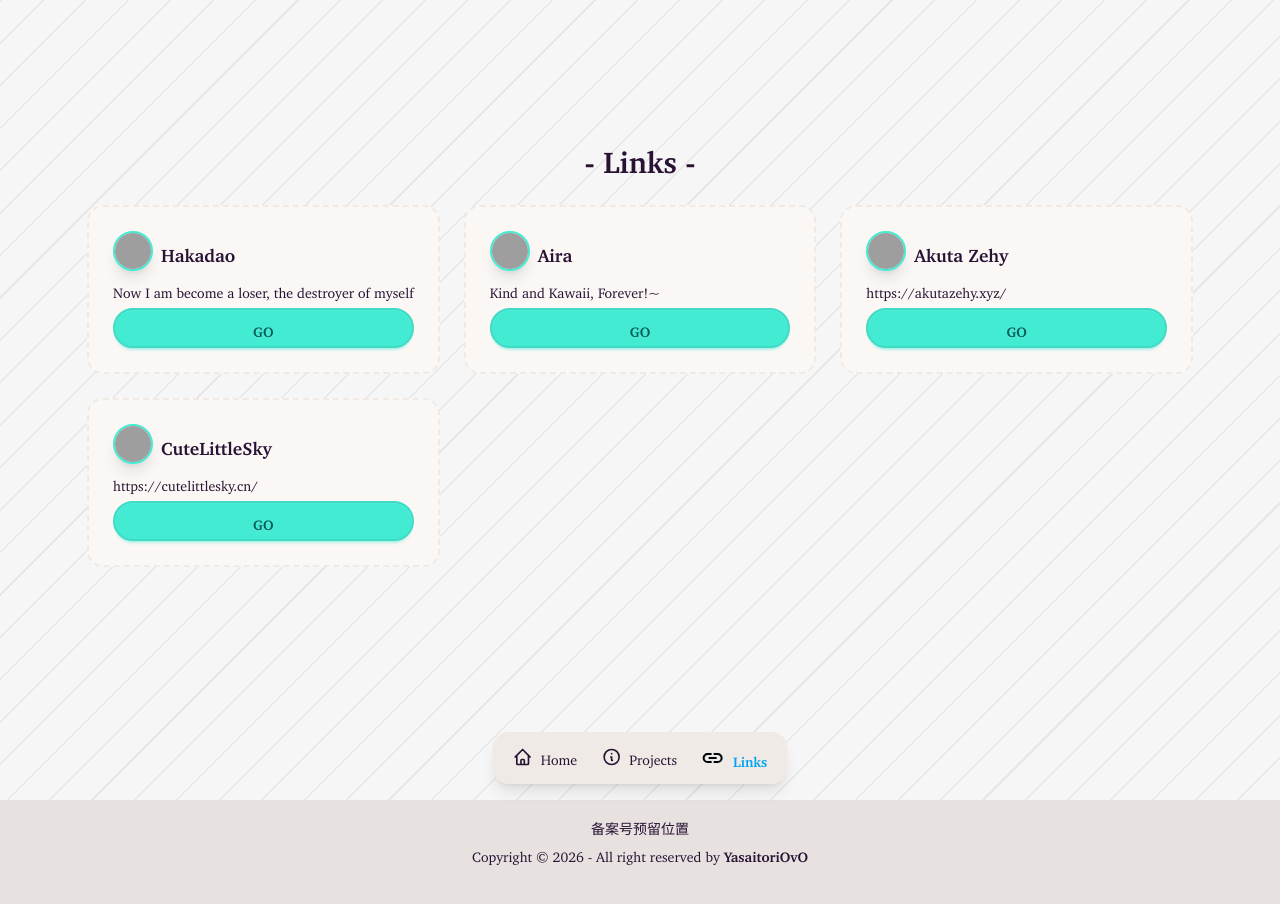
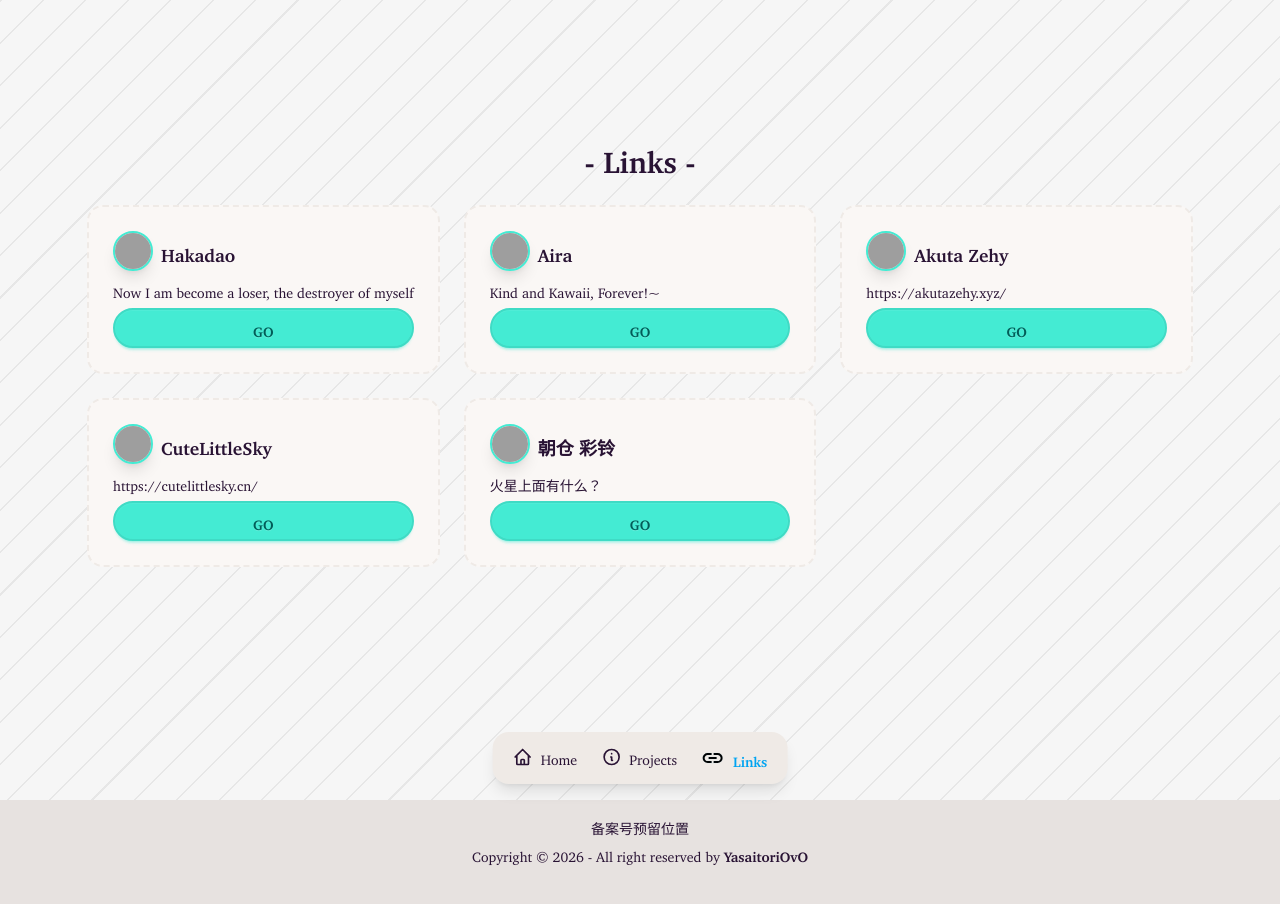
Before and after one commit to YasaitoriOvO/Toriest, a Vue app: page / in a window 1280 px wide. Both pictures are taken after a click on the link "Links". Shown: the top 904 px of the page. Built offline with nearby package versions, Linux system fonts and the light colour scheme; grey boxes are pictures that could not be loaded.

Commit message:
feat: friend

```diff
--- a/src/pages/link.vue
+++ b/src/pages/link.vue
@@ -28,5 +28,6 @@
   { icon: 'https://avatars.githubusercontent.com/u/45261195?v=4', name: 'Aira', desc: 'Kind and Kawaii, Forever!~', links: 'https://aira.cafe' },
   { icon: 'https://avatars.githubusercontent.com/u/42381419?v=4', name: 'Akuta Zehy', desc: 'https://akutazehy.xyz/', links: 'https://akutazehy.xyz/'},
   { icon: 'https://avatars.githubusercontent.com/u/62592731?v=4', name: 'CuteLittleSky', desc: 'https://cutelittlesky.cn/', links: 'https://cutelittlesky.cn/' },
+  { icon: 'https://avatars.githubusercontent.com/u/87231632?v=4', name: '朝仓 彩铃', desc: '火星上面有什么？', links: 'https://mygo.plus' },
 ]
 </script>
```
